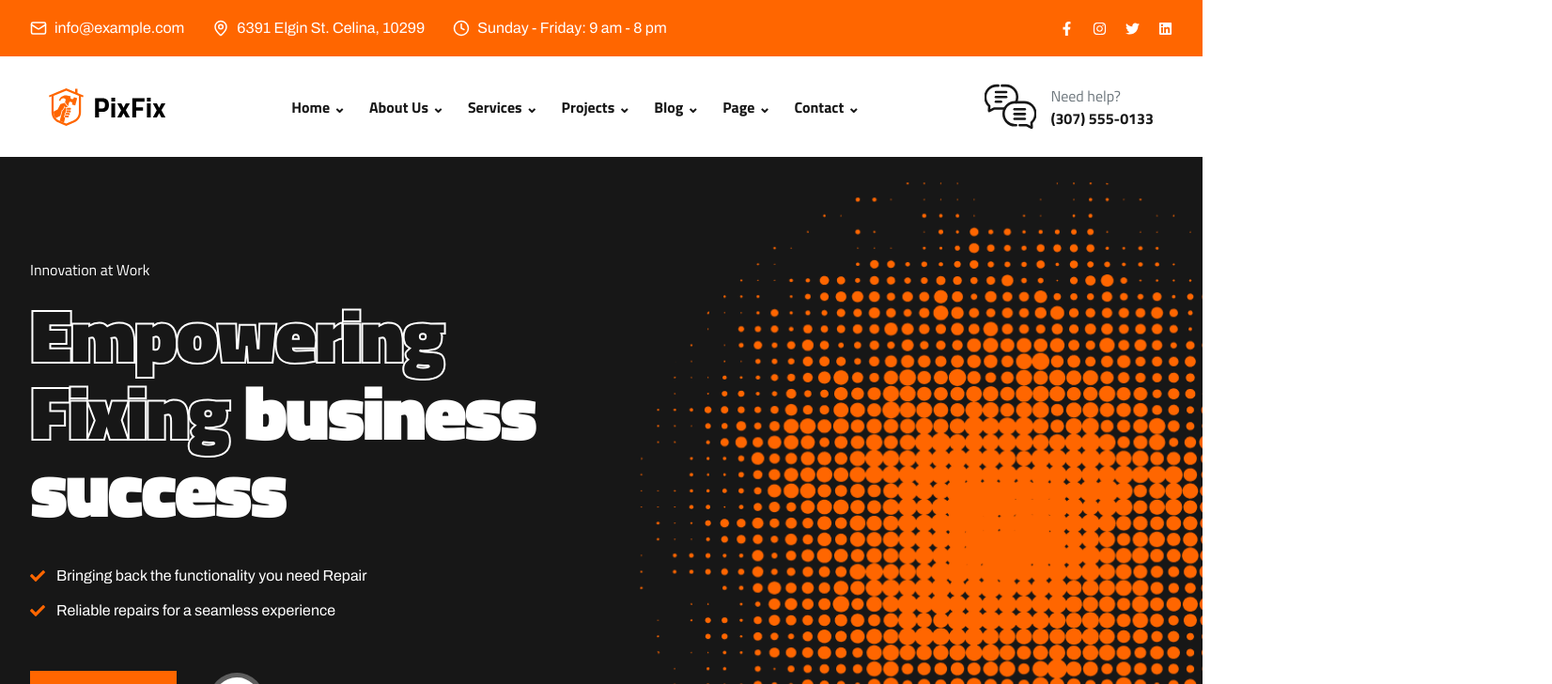
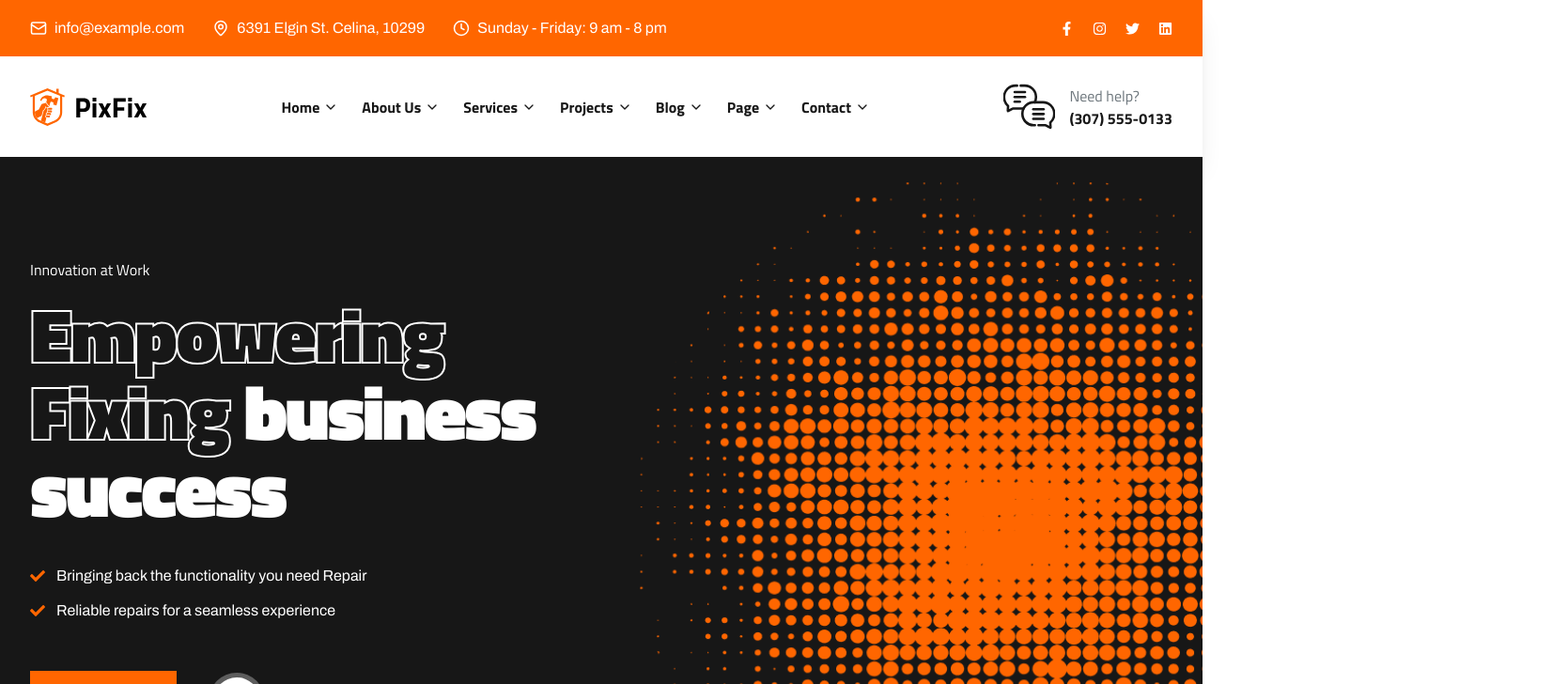
Before and after one commit to Jamil-coder360/Pixfix-Team-work, a React (Vite) app: page / in a window 1280 px wide. Shown: the top 728 px of the page at 94% size, 1652 px wide, since content can reach past the window. Built offline with nearby package versions, Linux system fonts and the light colour scheme; a web font is replaced by a local one.

Commit message:
add dropdown

```diff
--- a/src/component/main/Navber.jsx
+++ b/src/component/main/Navber.jsx
@@ -2,24 +2,97 @@ import React, { useState } from "react";
 import Container from "../section/Container";
 import { Link } from "react-router";
 import nav_chat from "../../assets/nav_chat.svg";
-import { Menu, X } from "lucide-react";
+import { Menu, X, ChevronDown } from "lucide-react";
+
 const menuData = [
-  { id: 1, label: "Home", href: "/", hasDropdown: true },
-  { id: 2, label: "About Us", href: "/about", hasDropdown: true },
-  { id: 3, label: "Services", href: "/services", hasDropdown: true },
-  { id: 4, label: "Projects", href: "/projects", hasDropdown: true },
-  { id: 5, label: "Blog", href: "/blog", hasDropdown: true },
-  { id: 6, label: "Page", href: "/pricing", hasDropdown: true },
-  { id: 7, label: "Contact", href: "/contact", hasDropdown: true },
+  {
+    id: 1,
+    label: "Home",
+    href: "/",
+    hasDropdown: true,
+    submenu: [
+      { id: 11, label: "Home Page", href: "/" },
+      { id: 12, label: "Home Layout", href: "/home-layout" },
+      { id: 13, label: "Home Featured", href: "/home-featured" },
+    ],
+  },
+  {
+    id: 2,
+    label: "About Us",
+    href: "/about",
+    hasDropdown: true,
+    submenu: [
+      { id: 21, label: "About Company", href: "/about" },
+      { id: 22, label: "Our Team", href: "/team" },
+      { id: 23, label: "Our Story", href: "/story" },
+    ],
+  },
+  {
+    id: 3,
+    label: "Services",
+    href: "/services",
+    hasDropdown: true,
+    submenu: [
+      { id: 31, label: "Web Design", href: "/services/design" },
+      { id: 32, label: "Web Development", href: "/services/development" },
+      { id: 33, label: "Mobile App", href: "/services/app" },
+    ],
+  },
+  {
+    id: 4,
+    label: "Projects",
+    href: "/projects",
+    hasDropdown: true,
+    submenu: [
+      { id: 41, label: "Recent Projects", href: "/projects" },
+      { id: 42, label: "Case Studies", href: "/projects/case-studies" },
+      { id: 43, label: "Portfolio", href: "/projects/portfolio" },
+    ],
+  },
+  {
+    id: 5,
+    label: "Blog",
+    href: "/blog",
+    hasDropdown: true,
+    submenu: [
+      { id: 51, label: "All Articles", href: "/blog" },
+      { id: 52, label: "Categories", href: "/blog/categories" },
+      { id: 53, label: "Latest News", href: "/blog/latest" },
+    ],
+  },
+  {
+    id: 6,
+    label: "Page",
+    href: "/pricing",
+    hasDropdown: true,
+    submenu: [
+      { id: 61, label: "Pricing Plans", href: "/pricing" },
+      { id: 62, label: "FAQ", href: "/faq" },
+      { id: 63, label: "Terms", href: "/terms" },
+    ],
+  },
+  {
+    id: 7,
+    label: "Contact",
+    href: "/contact",
+    hasDropdown: true,
+    submenu: [
+      { id: 71, label: "Contact Us", href: "/contact" },
+      { id: 72, label: "Get Support", href: "/support" },
+      { id: 73, label: "Locations", href: "/locations" },
+    ],
+  },
 ];
 
 const Navber = () => {
-  const [open, setOpen] = useState();
+  const [open, setOpen] = useState(false);
+  const [activeDropdown, setActiveDropdown] = useState(null);
+  const [mobileDropdown, setMobileDropdown] = useState(null);
 
   return (
-    <nav className="bg-white py-6.5 relative px-5 px-0">
+    <nav className="bg-white py-6.5 relative px-0">
       <Container>
-        <div className=" flex flex-wrap items-center justify-between">
+        <div className="flex flex-wrap items-center justify-between">
           <div>
             <img src="./logo.svg" alt="pixfix" />
           </div>
@@ -28,7 +101,6 @@ const Navber = () => {
           <div onClick={(e) => setOpen(!open)} className="sm:hidden flex z-999">
             {open ? (
               <span className="absolute top-30 right-6 bg-black/20 backdrop-blur-3xl rounded-full p-2">
-
                 <X className="text-home " size={20} />
               </span>
             ) : (
@@ -40,14 +112,45 @@ const Navber = () => {
           <div className="hidden sm:block">
             <ul className="flex items-center justify-center gap-6.25">
               {menuData.map((item) => (
-                <li key={item.id}>
+                <li
+                  key={item.id}
+                  className="relative group"
+                  onMouseEnter={() => setActiveDropdown(item.id)}
+                  onMouseLeave={() => setActiveDropdown(null)}
+                >
                   <Link
                     to={item.href}
-                    className="text-black_900 font-bold font-titillium text-[16px] leading-normal"
+                    className="text-black_900 font-bold font-titillium text-[16px] leading-normal  transition-colors duration-200 flex items-center gap-1"
                   >
                     {item.label}
-                    {item.hasDropdown && <span> &#8964;</span>}
+                    {item.hasDropdown && (
+                      <ChevronDown
+                        size={16}
+                        className={`transition-transform duration-200 ${
+                          activeDropdown === item.id ? "rotate-180" : ""
+                        }`}
+                      />
+                    )}
                   </Link>
+
+                  {/* Desktop Dropdown */}
+                  {item.hasDropdown && item.submenu && (
+                    <div
+                      className={`absolute left-0 top-full pt-2 opacity-0 invisible group-hover:opacity-100 group-hover:visible transition-all duration-200 z-40`}
+                    >
+                      <div className="bg-white rounded-md shadow-lg border border-gray-200 min-w-50 py-2">
+                        {item.submenu.map((subitem) => (
+                          <Link
+                            key={subitem.id}
+                            to={subitem.href}
+                            className="block px-4 py-2.5 text-black_900 font-medium text-sm hover:bg-home hover:text-white transition-colors duration-150 first:rounded-t-md last:rounded-b-md"
+                          >
+                            {subitem.label}
+                          </Link>
+                        ))}
+                      </div>
+                    </div>
+                  )}
                 </li>
               ))}
             </ul>
@@ -64,17 +167,57 @@ const Navber = () => {
 
           {/* Mobile menu */}
           {open && (
-            <div className="sm:hidden absolute left-0 top-[90px] bg-white/10 backdrop-blur-3xl w-full sm:w-[350px] z-50 p-6 sm:p-10 shadow-lg">
+            <div className="sm:hidden absolute left-0 top-22.5 bg-white/10 backdrop-blur-3xl w-full sm:w-87.5 z-50 p-6 sm:p-10 shadow-lg">
               <ul className="flex flex-col items-start gap-6.25">
                 {menuData.map((item) => (
-                  <li key={item.id} onClick={(e) => setOpen(!open)} >
-                    <Link
-                      to={item.href}
-                      className="text-black_900 font-bold font-titillium text-[16px] leading-normal"
-                    >
-                      {item.label}
-                      {/* {item.hasDropdown && <span> &#8964;</span>} */}
-                    </Link>
+                  <li key={item.id} className="w-full">
+                    <div className="flex items-center justify-between">
+                      <Link
+                        to={item.href}
+                        onClick={() => setOpen(false)}
+                        className="text-white font-bold font-titillium text-[16px] leading-normal  transition-colors"
+                      >
+                        {item.label}
+                      </Link>
+                      {item.hasDropdown && (
+                        <button
+                          onClick={() =>
+                            setMobileDropdown(
+                              mobileDropdown === item.id ? null : item.id
+                            )
+                          }
+                          className="ml-2"
+                        >
+                          <ChevronDown
+                            size={16}
+                            className={`transition-transform duration-200 ${
+                              mobileDropdown === item.id ? "rotate-180" : ""
+                            }`}
+                          />
+                        </button>
+                      )}
+                    </div>
+
+                    {/* Mobile Dropdown */}
+                    {item.hasDropdown &&
+                      item.submenu &&
+                      mobileDropdown === item.id && (
+                        <div className="mt-3 ml-4 pl-3 border-l border-black_900">
+                          {item.submenu.map((subitem) => (
+                            <Link
+                              key={subitem.id}
+                              to={subitem.href}
+                              onClick={() => {
+                                setMobileDropdown(null);
+                                setOpen(false);
+                              }}
+                              className="block py-2 text-white font-medium text-sm hover:text-white transition-colors"
+                            >
+                              {subitem.label}
+                            </Link>
+                          ))}
+                        </div>
+                      )}
                   </li>
                 ))}
               </ul>
--- a/src/component/testimonial/Testimonial.jsx
+++ b/src/component/testimonial/Testimonial.jsx
@@ -26,10 +26,10 @@ const Testimonial = () => {
   };
 
   return (
-    <Section style={bgImage} className={"pt-30"}>
+    <Section style={bgImage} className={"py-15 sm:py-23 lg:pt-30 px-5 lg:px-0"}>
       <Container>
-        <div className="grid grid-cols-[620px_1fr] gap-15 overflow-hidden">
-          <div className="h-[715px] overflow-hidden">
+        <div className="grid grid-cols-1 lg:grid-cols-[620px_1fr] gap-15 justify-between ">
+          <div className="w-full h-full lg:h-[715px] overflow-hidden">
             <img
               src={test_1}
               alt=""
--- a/src/component/testimonial/TestimonialCard.jsx
+++ b/src/component/testimonial/TestimonialCard.jsx
@@ -3,7 +3,7 @@ import qourt from "../../assets/qourt.svg";
 import star from "../../assets/star.svg";
 const TestimonialCard = () => {
   return (
-    <div className="max-w-[620px] bg-white shadow-xl p-10">
+    <div className="w-full lg:max-w-[720px] bg-white shadow-xl p-10">
       <div className="flex items-center justify-between">
         <span className="bg-black_800 h-25 border border-[#000000] w-25 rounded-full"></span>
         <div>
```
